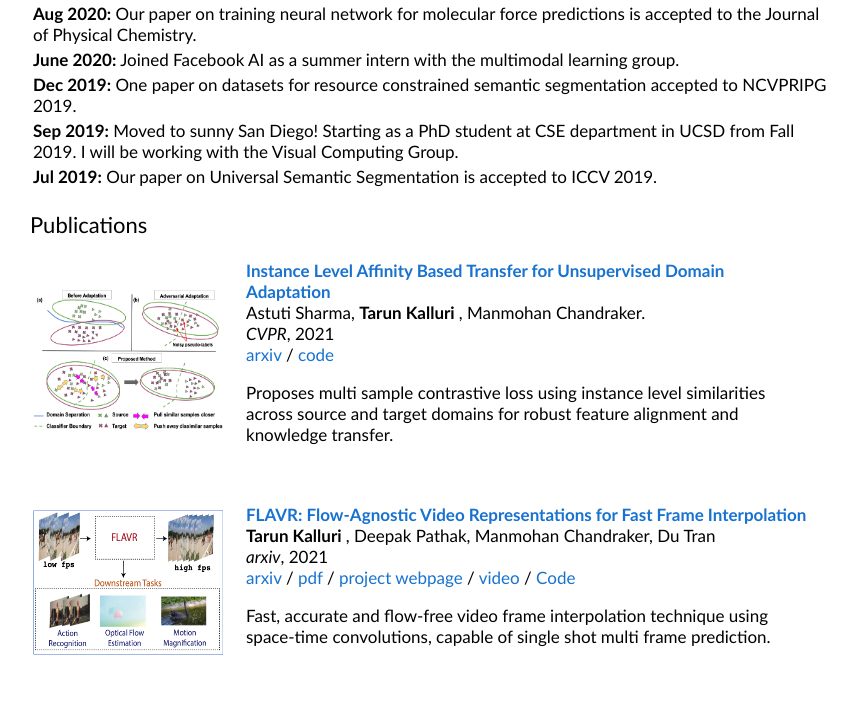
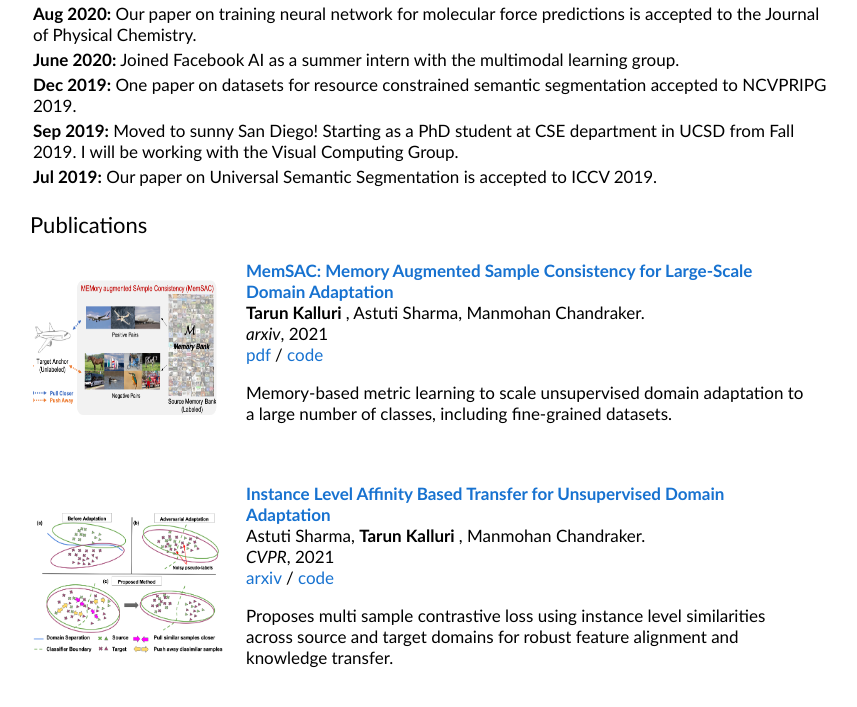
Before and after one commit to tarun005/tarun005.github.io, a Jekyll site: the page index.html, which Jekyll copies as it is, in a window 1280 px wide and 900 px high, scrolled down 539 px, cut to the strip 0-708 px from the top of the window. Shown: the whole strip, without its empty margins (210-1067 px from the left). Built offline with Jekyll 4.4.1, drawn with Linux system fonts in a browser that asks for light colours.

Commit message:
Updated CV

```diff
--- a/index.html
+++ b/index.html
@@ -81,6 +81,37 @@
 
 <table >
 <!-- > bgcolor="#ffffd0" -->
+
+    <tr>
+        <td>
+          <div>
+            <a href="" target="_blank"> <img src="files/thumbnails/MemSAC.png" alt="MemSAC_fig" width="190" height="145"> </a>
+          </div>
+        </td>
+        <td style="padding:20px;width:100%;vertical-align:middle">
+          <a href="">
+            <papertitle>MemSAC: Memory Augmented Sample Consistency for Large-Scale Domain Adaptation</papertitle>
+          </a>
+          <br>
+
+          <strong> Tarun Kalluri </strong>,
+          Astuti Sharma,
+          Manmohan Chandraker.
+
+          <br>
+          <em>arxiv</em>, 2021
+          <br>
+          <!-- <a href="https://arxiv.org/pdf/2104.01286.pdf">arxiv</a> / -->
+      <a href="files/papers/MemSAC.pdf">pdf</a> /
+      <!-- <a href="https://tarun005.github.io/FLAVR/">project webpage</a> / -->
+      <!-- <a href="https://youtu.be/TcQd0LCLCzo">video</a> / -->
+      <a href="">code </a>
+          <p></p>
+          <p>
+            Memory-based metric learning to scale unsupervised domain adaptation to a large number of classes, including fine-grained datasets.
+          </p>
+        </td>
+    </tr>
 
     <tr>
         <td>
```
Also changed, not shown: files/thumbnails/MemSAC.png (added), 7 other files.
